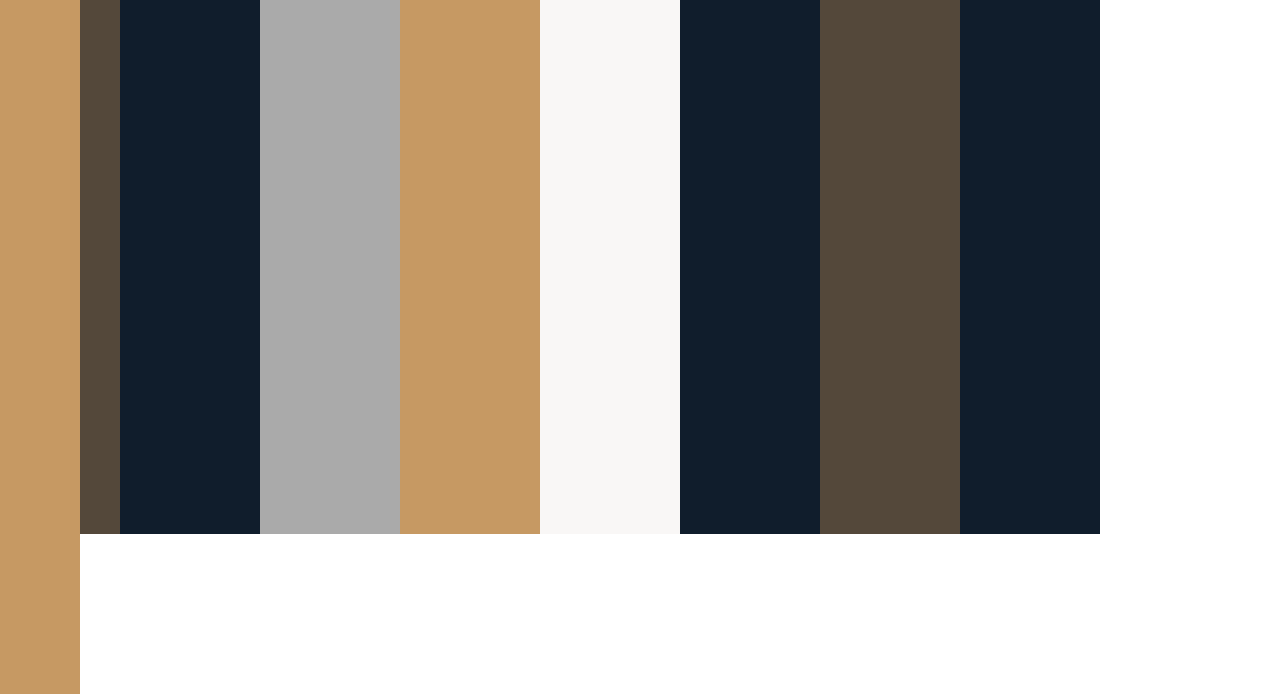
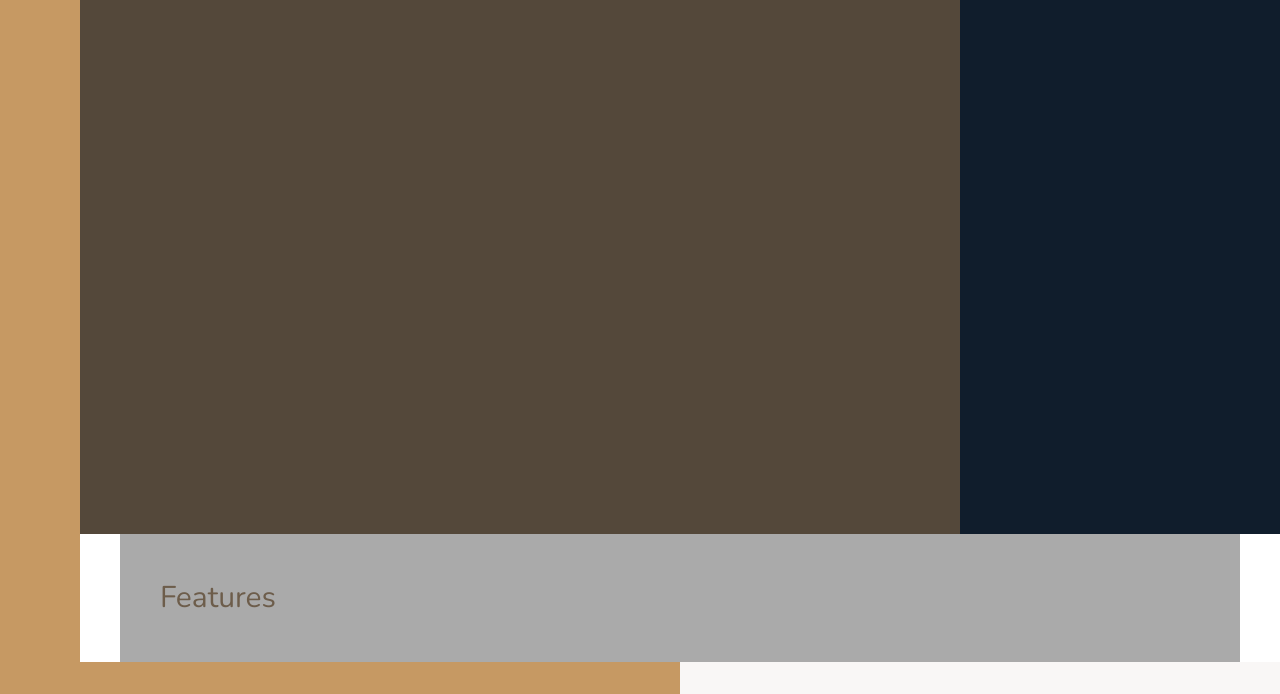
Before and after one commit to henry22/Nexter, a website: page index.html in a window 1280 px wide. Shown: the part 106-800 px from the top of the page. Drawn offline with nearby package versions, Linux system fonts and the light colour scheme.

Commit message:
Place the overall layout

```diff
--- a/sass/_base.scss
+++ b/sass/_base.scss
@@ -38,4 +38,9 @@ body {
     display: grid;
     grid-template-rows: 80vh min-content 40vw repeat(3, min-content);
     grid-template-columns: [sidebar-start] 8rem [sidebar-end full-start] 1fr [center-start] repeat(8, [col-start] minmax(min-content, 14rem) [col-end]) [center-end] 1fr [full-end];
+
+    & > * {
+        padding: 40px;
+        font-size: 3rem;
+    }
 }
--- a/sass/_features.scss
+++ b/sass/_features.scss
@@ -1,3 +1,4 @@
 .features {
     background-color: $color-grey-light-2;
+    grid-column: center-start / center-end;
 }
--- a/sass/_footer.scss
+++ b/sass/_footer.scss
@@ -1,3 +1,4 @@
 .footer {
     background-color: $color-secondary;
+    grid-column: full-start / full-end;
 }
--- a/sass/_gallery.scss
+++ b/sass/_gallery.scss
@@ -1,3 +1,4 @@
 .gallery {
     background-color: $color-grey-dark-1;
+    grid-column: full-start / full-end;
 }
--- a/sass/_header.scss
+++ b/sass/_header.scss
@@ -1,3 +1,4 @@
 .header {
     background-color: $color-grey-dark-1;
+    grid-column: full-start / col-end 6;
 }
--- a/sass/_homes.scss
+++ b/sass/_homes.scss
@@ -1,3 +1,4 @@
 .homes {
     background-color: $color-secondary;
+    grid-column: center-start / center-end;
 }
--- a/sass/_realtors.scss
+++ b/sass/_realtors.scss
@@ -1,3 +1,4 @@
 .realtors {
     background-color: $color-secondary;
+    grid-column: col-start 7 / full-end;
 }
--- a/sass/_story.scss
+++ b/sass/_story.scss
@@ -1,9 +1,11 @@
 .story {
     &__pictures {
         background-color: $color-primary;
+        grid-column: full-start / col-end 4;
     }
 
     &__content {
         background-color: $color-grey-light-1;
+        grid-column: col-start 5 / full-end;
     }
 }
```
Also changed, not shown: css/style.css.
